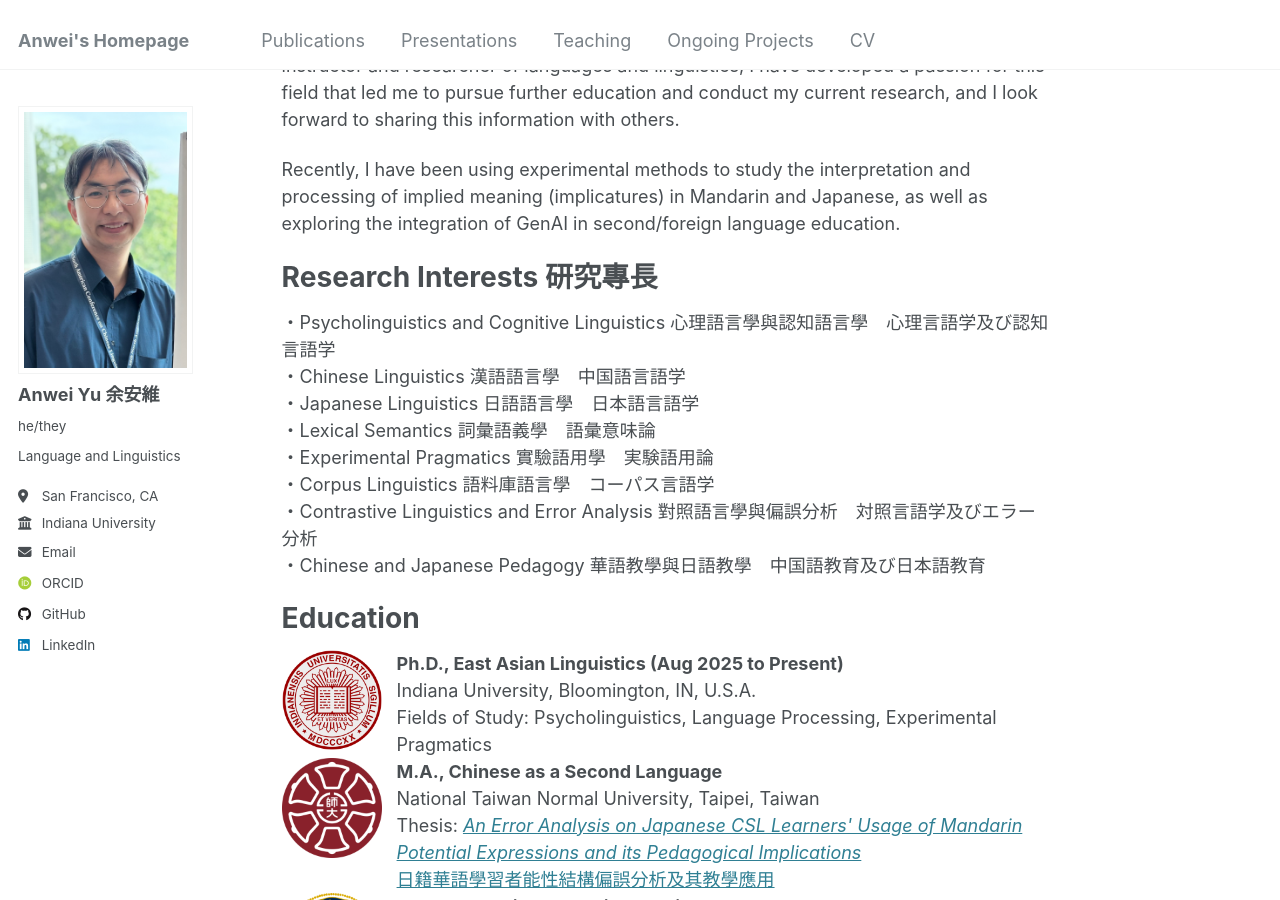
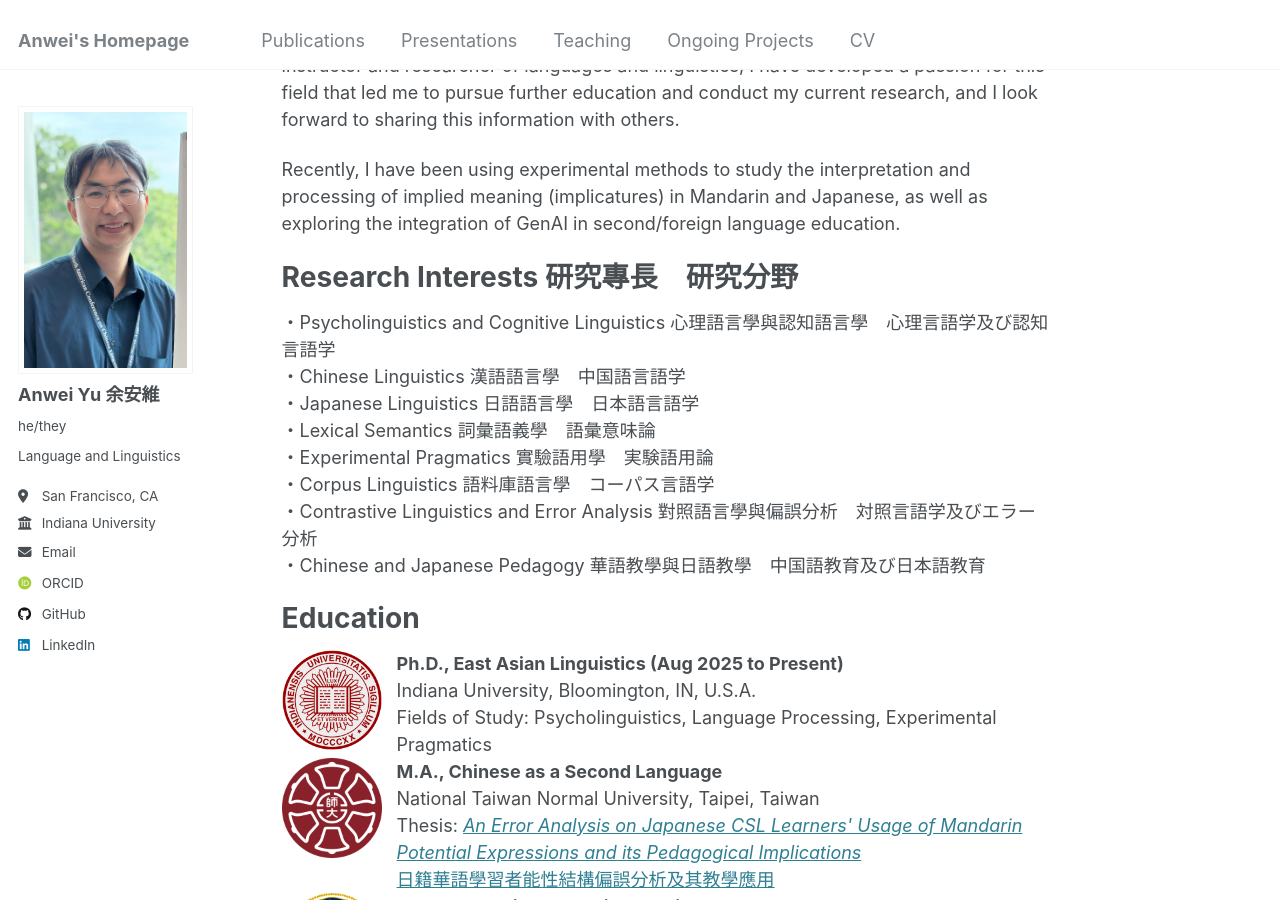
Before and after one commit to anweiyu/anweiyu.github.io, a Jekyll site: the page built from _pages/about.md, in a window 1280 px wide and 900 px high, scrolled down 333 px. Built offline with Jekyll 4.4.1, drawn with Linux system fonts in a browser that asks for light colours; some web fonts are replaced.

Commit message:
Update about.md

```diff
--- a/_pages/about.md
+++ b/_pages/about.md
@@ -12,7 +12,7 @@ My name is Anwei and I am a researcher of East Asian Linguistics. While I grew u
 
 Recently, I have been using experimental methods to study the interpretation and processing of implied meaning (implicatures) in Mandarin and Japanese, as well as exploring the integration of GenAI in second/foreign language education.
 
-Research Interests 研究專長
+Research Interests 研究專長　研究分野
 ======
 ・Psycholinguistics and Cognitive Linguistics 心理語言學與認知語言學　心理言語学及び認知言語学
 ・Chinese Linguistics 漢語語言學　中国語言語学
```
